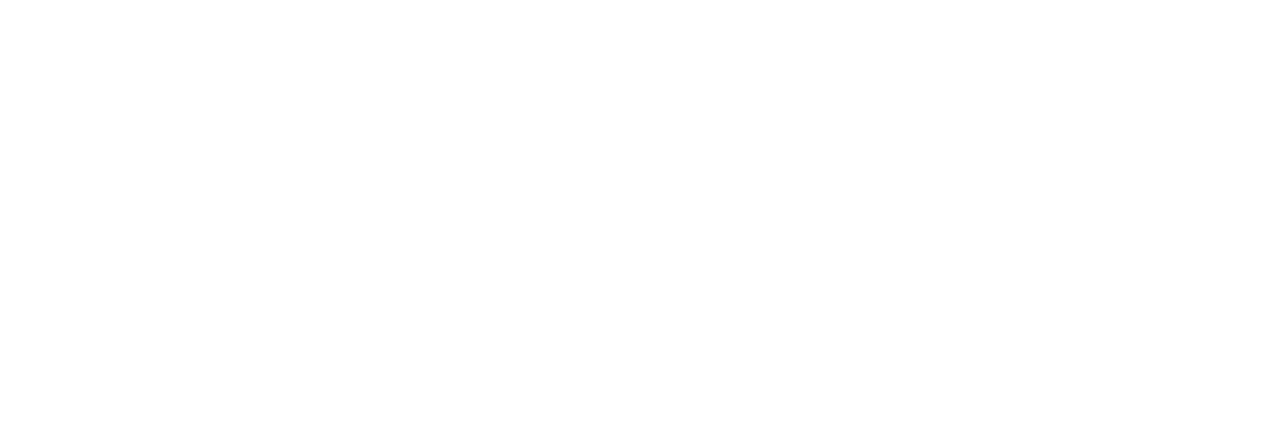
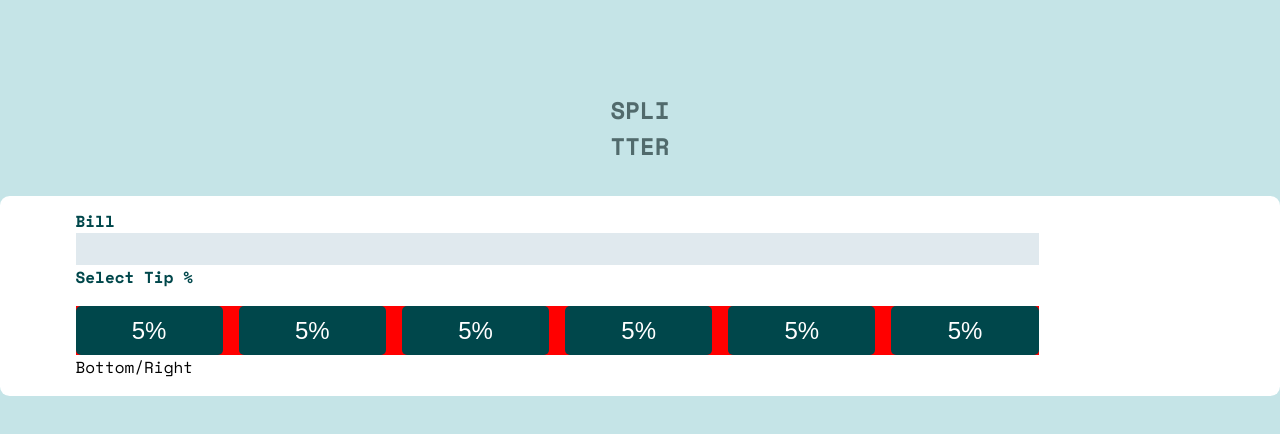
Before and after one commit to BlastChrome/Tip-Calculator, a React (Create React App) app in the folder tip-calculator/: page / in a window 1280 px wide. Shown: the top 434 px of the page. Built offline with nearby package versions, Linux system fonts and the light colour scheme.

Commit message:
more styling done, need to redo button area css

```diff
--- a/tip-calculator/public/css/main.css
+++ b/tip-calculator/public/css/main.css
@@ -11,4 +11,73 @@
   --light-green: #9fe8df;
   --middle-green: #25c1ac;
   --error: #b47c6d;
+  --header-txt-clr: #516a6c;
+
+  background-color: var(--bg-color);
 }
+
+.header-txt-1,
+.header-txt-2 {
+  letter-spacing: 42%;
+  color: var(--header-txt-clr);
+  font-size: 24px;
+  text-align: center;
+}
+.header-txt-1 {
+  margin-top: 5.75rem;
+}
+
+.tip-container {
+  margin-top: 2rem;
+  background-color: #ffffff;
+  width: 100%;
+  height: 200px;
+  border-radius: 0.6rem;
+  padding: 0.8rem;
+}
+
+.tip-container .container {
+  display: flex;
+  flex-direction: column;
+  align-items: flex-start;
+  justify-content: flex-start;
+}
+
+.select-txt {
+  display: block;
+  color: #00474b;
+  font-weight: bold;
+  font-size: 16px;
+}
+
+.tip-container .container input {
+  border: none;
+  background-color: #e0e9ee;
+  text-align: right;
+  padding: 0.55rem 1rem;
+  width: 100%;
+}
+.tip-container .container {
+  width: 90%;
+  margin: 0 auto;
+}
+
+.tip-btn-container {
+  display: flex;
+  flex-wrap: wrap;
+  justify-content: space-between;
+  gap: 1rem;
+  margin-top: 1.05rem;
+  background-color: red;
+  width: 100%;
+  /* flex-direction: column; */
+}
+.btn {
+  border-radius: 5px;
+  border: none;
+  color: white;
+  font-size: 24px;
+  padding: 0.65rem 0;
+  width: 9.2rem;
+  background-color: #00474b;
+}
--- a/tip-calculator/src/App.js
+++ b/tip-calculator/src/App.js
@@ -1,7 +1,33 @@
 import React from "react";
 
 const App = () => {
-  return <div></div>;
+  return (
+    <div className="container">
+      <h1 className="header-txt-1">SPLI</h1>
+      <h1 className="header-txt-2">TTER</h1>
+      <div className="tip-container">
+        <div className="container">
+          <div className="top-left-section">
+            <label className="select-txt" htmlFor="bill">
+              Bill
+            </label>
+            <input type="text" name="bill" />
+            <p className="select-txt">Select Tip %</p>
+            <div className="tip-btn-container">
+              <button className="btn">5%</button>
+              <button className="btn">5%</button>
+              <button className="btn">5%</button>
+              <button className="btn">5%</button>
+              <button className="btn">5%</button>
+              <button className="btn">5%</button>
+            </div>
+          </div>
+
+          <div className="bottom-right-section">Bottom/Right</div>
+        </div>
+      </div>
+    </div>
+  );
 };
 
 export default App;
```
